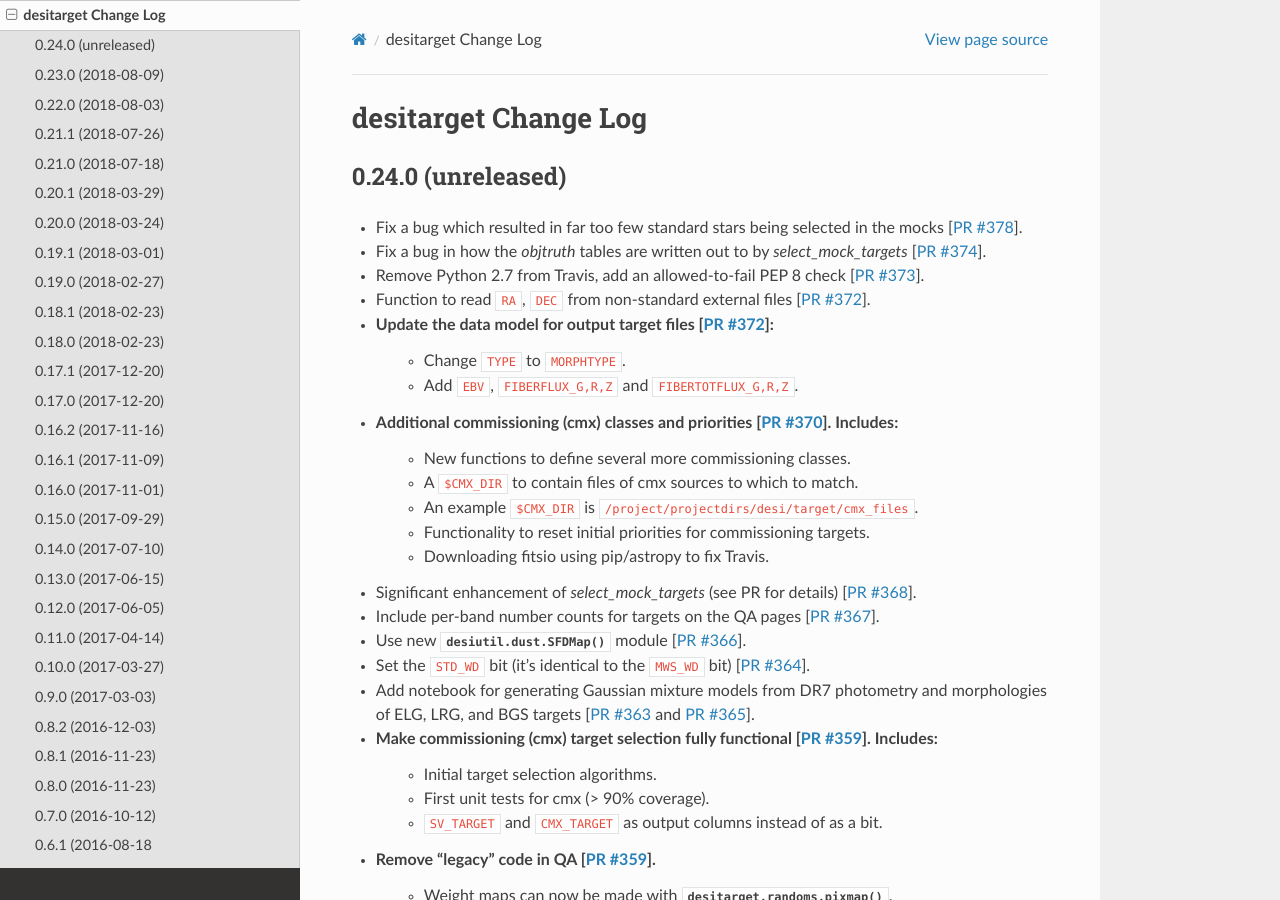
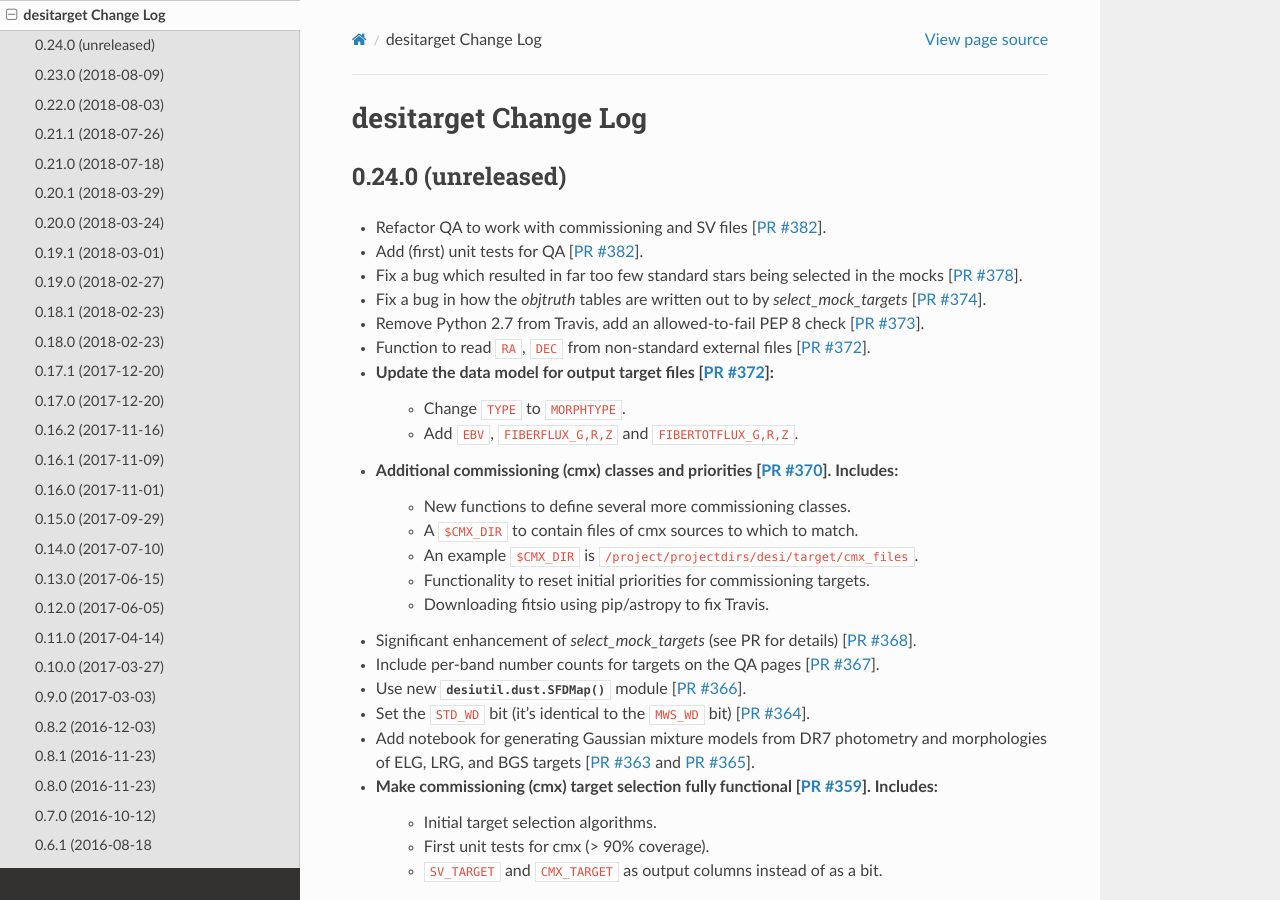
Before and after one commit to desihub/desitarget, a Sphinx documentation site: the page built from doc/changes.rst, in a window 1280 px wide and 900 px high. Built offline with Sphinx 7.4.7 and the Read the Docs theme 2.0.0, drawn with Linux system fonts in a browser that asks for light colours.

Commit message:
updating changes docs [ci skip]

```diff
--- a/doc/changes.rst
+++ b/doc/changes.rst
@@ -5,6 +5,8 @@
 0.24.0 (unreleased)
 -------------------
 
+* Refactor QA to work with commissioning and SV files [`PR #382`_].
+* Add (first) unit tests for QA [`PR #382`_].
 * Fix a bug which resulted in far too few standard stars being selected in the
   mocks [`PR #378`_].
 * Fix a bug in how the `objtruth` tables are written out to by
@@ -72,6 +74,7 @@
 .. _`PR #373`: https://github.com/desihub/desitarget/pull/373
 .. _`PR #374`: https://github.com/desihub/desitarget/pull/374
 .. _`PR #378`: https://github.com/desihub/desitarget/pull/378
+.. _`PR #382`: https://github.com/desihub/desitarget/pull/382
 
 0.23.0 (2018-08-09)
 -------------------
```
